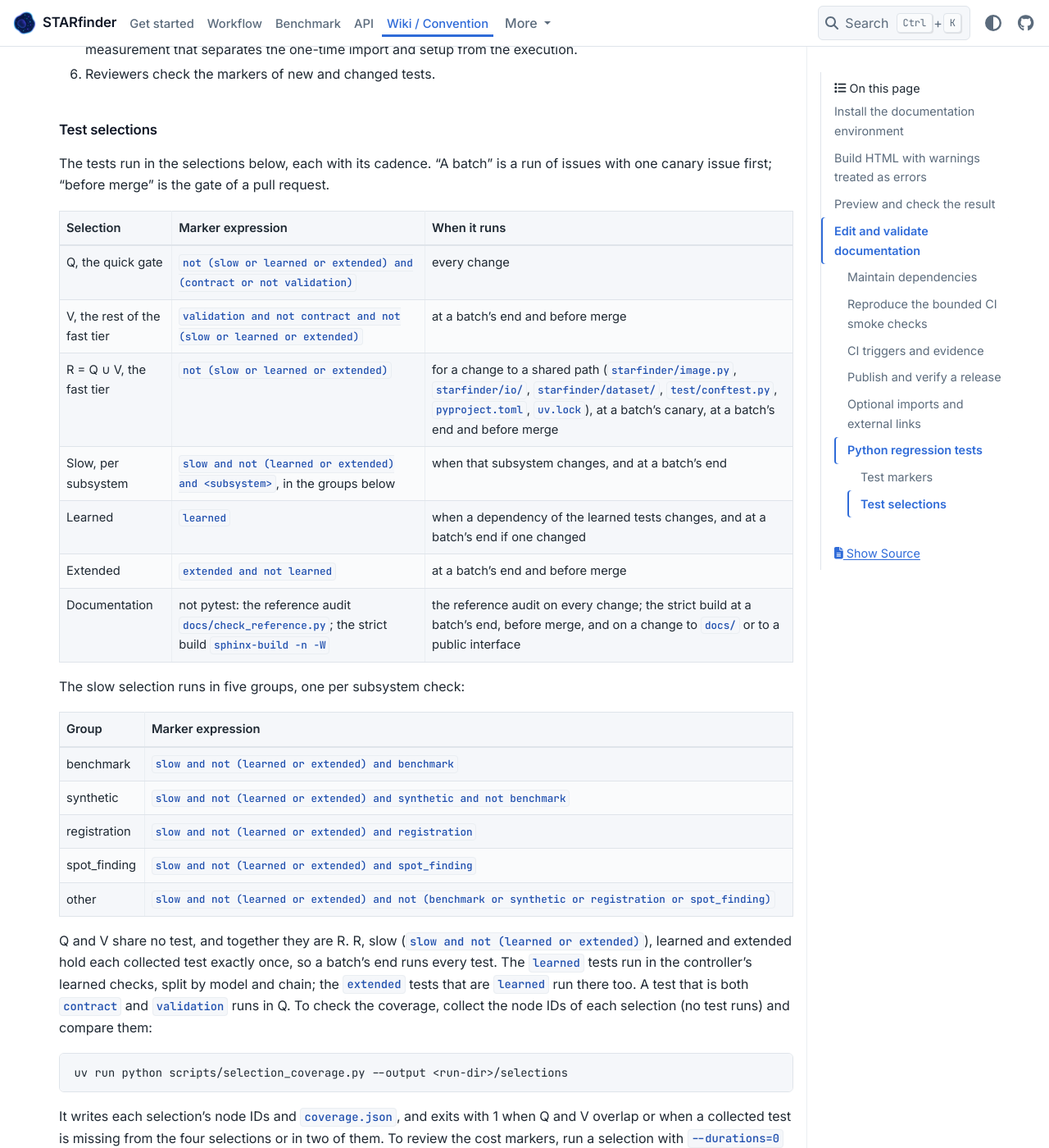
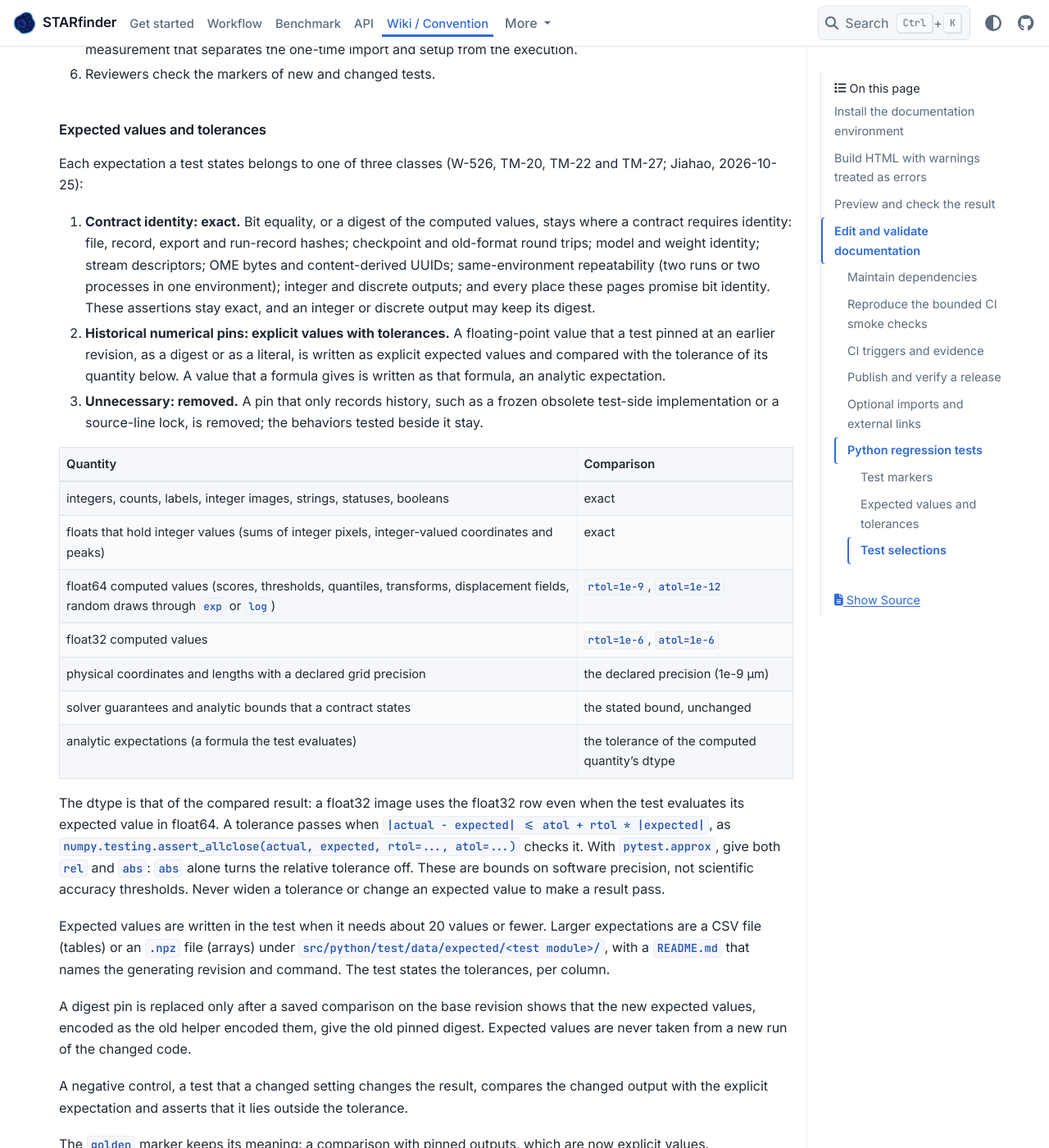
Before and after one commit to wanglab-broad/starfinder, a Sphinx documentation site: the page built from docs/contributing.md, in a window 1280 px wide and 1400 px high, scrolled down 6482 px. Shown: the whole window at 82% size. Built offline with Sphinx 7.4.7 and the PyData theme 0.15.4, drawn with Linux system fonts in a browser that asks for light colours; some of the changed text lies outside the part shown.

Commit message:
feat(w-571): amend the assertion rule (exact only where a contract…
The old "Never weaken assertions" sentence at AGENTS.md:95-96 is
replaced with the approved rule text, and nothing else in AGENTS.md
changed. docs/contributing.md has a new subsection, "Expected values and
tolerances", under "Python regression tests". It holds the three
exactness classes, the seven-row tolerance table, a note on how to read
a tolerance, where expected values are stored, the replacement rule,
negative controls and the `golden` marker. All the TM-27 sites are done.
The six kernel literals (8·exp(−k)) and the two geometry literals of the
same kind (test_formed_geometry.py:56-57 …

Linear-Issue: W-571

```diff
--- a/docs/contributing.md
+++ b/docs/contributing.md
@@ -306,6 +306,65 @@ Rules for a new or changed test:
    import and setup from the execution.
 6. Reviewers check the markers of new and changed tests.
 
+#### Expected values and tolerances
+
+Each expectation a test states belongs to one of three classes (W-526, TM-20,
+TM-22 and TM-27; Jiahao, 2026-10-25):
+
+1. **Contract identity: exact.** Bit equality, or a digest of the computed
+   values, stays where a contract requires identity: file, record, export and
+   run-record hashes; checkpoint and old-format round trips; model and weight
+   identity; stream descriptors; OME bytes and content-derived UUIDs;
+   same-environment repeatability (two runs or two processes in one
+   environment); integer and discrete outputs; and every place these pages
+   promise bit identity. These assertions stay exact, and an integer or
+   discrete output may keep its digest.
+2. **Historical numerical pins: explicit values with tolerances.** A
+   floating-point value that a test pinned at an earlier revision, as a digest
+   or as a literal, is written as explicit expected values and compared with
+   the tolerance of its quantity below. A value that a formula gives is written
+   as that formula, an analytic expectation.
+3. **Unnecessary: removed.** A pin that only records history, such as a frozen
+   obsolete test-side implementation or a source-line lock, is removed; the
+   behaviors tested beside it stay.
+
+| Quantity | Comparison |
+| --- | --- |
+| integers, counts, labels, integer images, strings, statuses, booleans | exact |
+| floats that hold integer values (sums of integer pixels, integer-valued coordinates and peaks) | exact |
+| float64 computed values (scores, thresholds, quantiles, transforms, displacement fields, random draws through `exp` or `log`) | `rtol=1e-9`, `atol=1e-12` |
+| float32 computed values | `rtol=1e-6`, `atol=1e-6` |
+| physical coordinates and lengths with a declared grid precision | the declared precision (1e-9 µm) |
+| solver guarantees and analytic bounds that a contract states | the stated bound, unchanged |
+| analytic expectations (a formula the test evaluates) | the tolerance of the computed quantity's dtype |
+
+The dtype is that of the compared result: a float32 image uses the float32 row
+even when the test evaluates its expected value in float64. A tolerance passes
+when `|actual - expected| <= atol + rtol * |expected|`, as
+`numpy.testing.assert_allclose(actual, expected, rtol=..., atol=...)` checks it.
+With `pytest.approx`, give both `rel` and `abs`: `abs` alone turns the relative
+tolerance off. These are bounds on software precision, not scientific accuracy
+thresholds. Never widen a tolerance or change an expected value to make a
+result pass.
+
+Expected values are written in the test when it needs about 20 values or
+fewer. Larger expectations are a CSV file (tables) or an `.npz` file (arrays)
+under `src/python/test/data/expected/<test module>/`, with a `README.md` that
+names the generating revision and command. The test states the tolerances, per
+column.
+
+A digest pin is replaced only after a saved comparison on the base revision
+shows that the new expected values, encoded as the old helper encoded them,
+give the old pinned digest. Expected values are never taken from a new run of
+the changed code.
+
+A negative control, a test that a changed setting changes the result, compares
+the changed output with the explicit expectation and asserts that it lies
+outside the tolerance.
+
+The `golden` marker keeps its meaning: a comparison with pinned outputs, which
+are now explicit values.
+
 #### Test selections
 
 The tests run in the selections below, each with its cadence. "A batch" is a
```
Also changed, not shown: AGENTS.md (+9 -2 lines), 3 other files.
